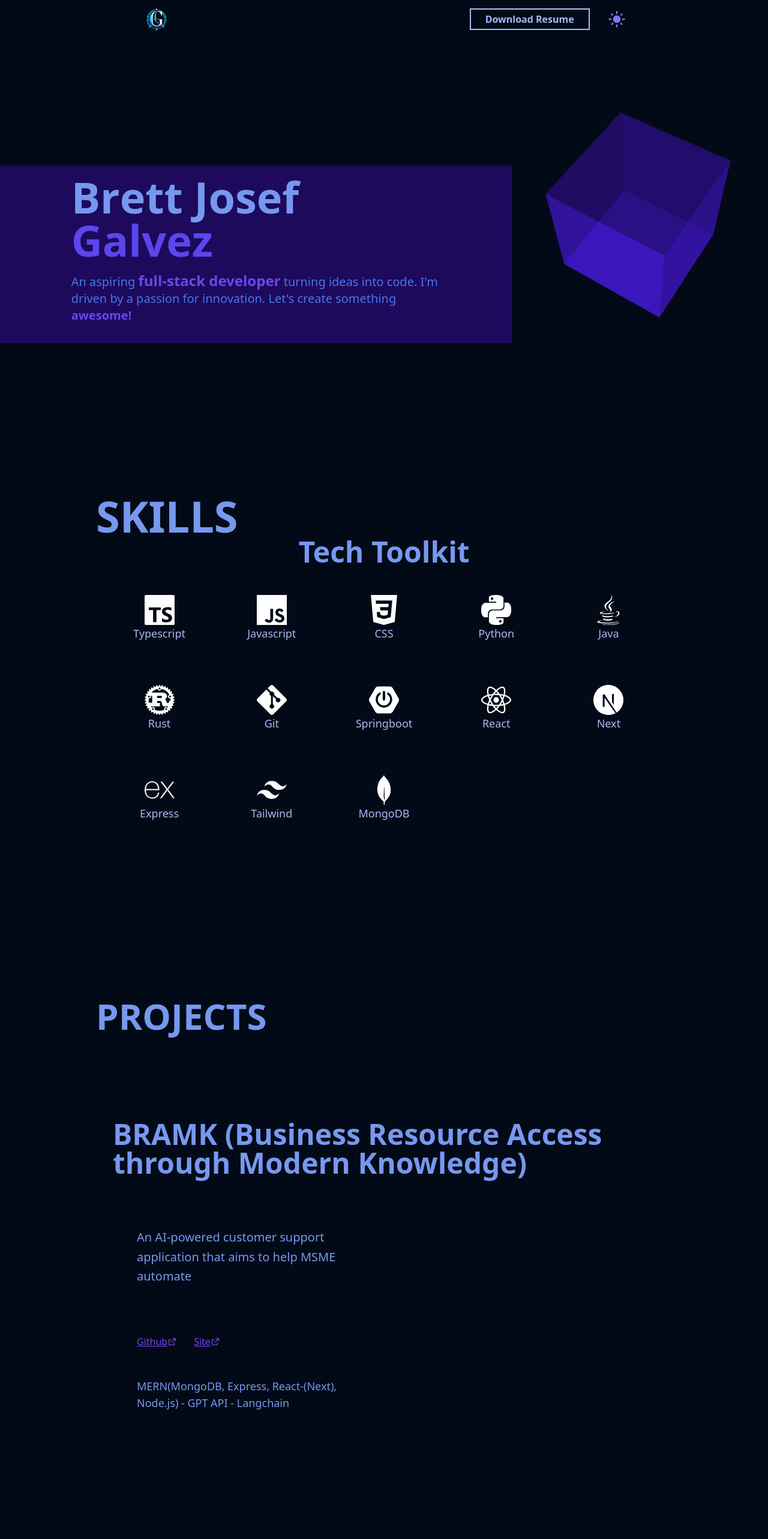
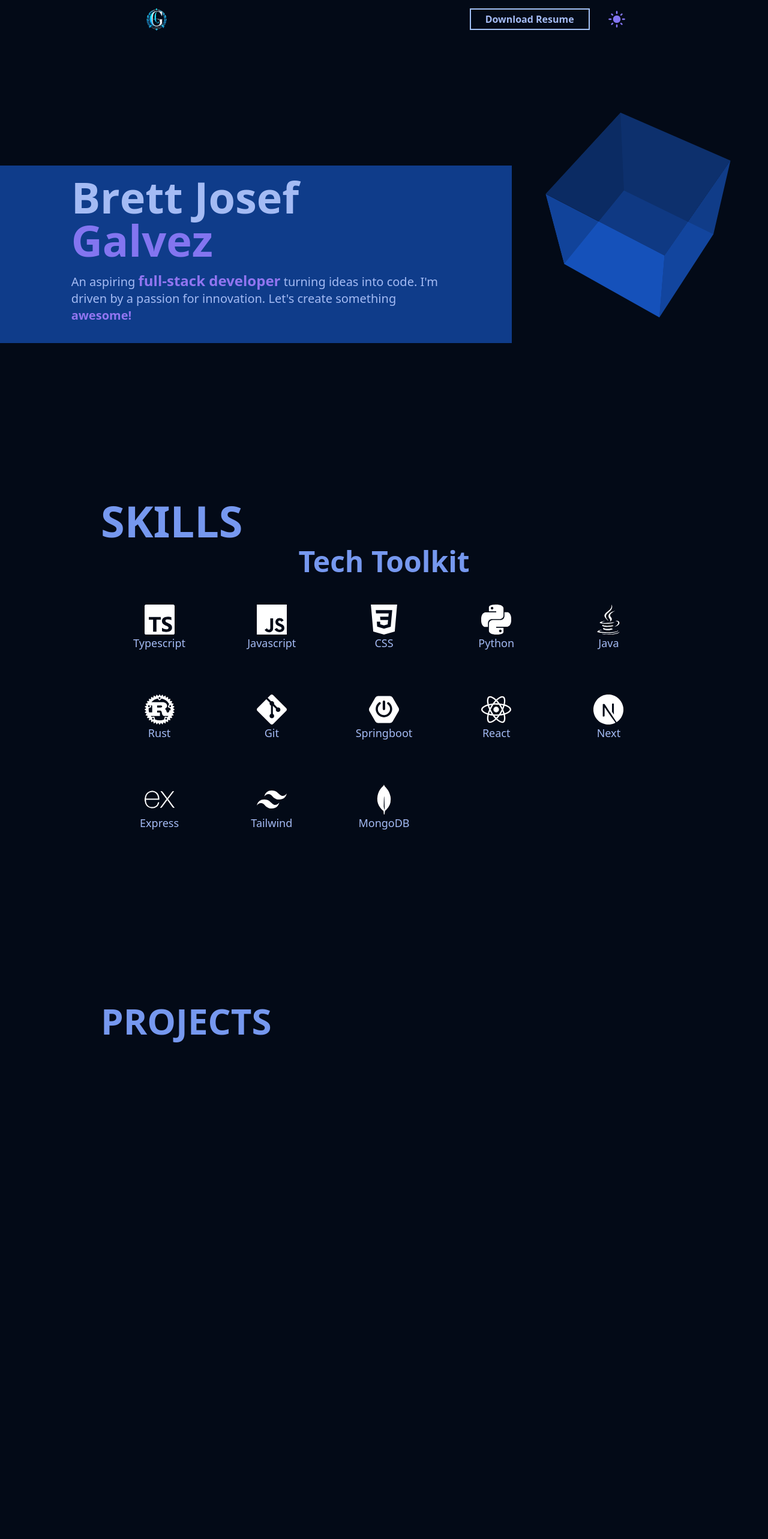
Before and after one commit to suniason/brettgalvez, a React (Create React App) app: page / in a window 1280 px wide. Shown: the top 2566 px of the page at 60% size. Built offline with nearby package versions, Linux system fonts and the light colour scheme; grey boxes are pictures that could not be loaded.

Commit message:
added more animations

```diff
--- a/src/App.tsx
+++ b/src/App.tsx
@@ -1,4 +1,4 @@
-import { useEffect } from "react";
+import { useEffect} from "react";
 import { useConfigContext } from "./context/appcontext";
 import { Introduction, Navbar, Skills, Contact, Projects } from "./components";
 
--- a/src/components/description/skills.tsx
+++ b/src/components/description/skills.tsx
@@ -4,6 +4,7 @@ import { FaJava } from "react-icons/fa";
 import SkillItem from './skillitem';
 import { motion, useInView, useAnimation } from 'framer-motion';
 import { language, text } from '../../utils/variant';
+import Reveal from '../animation/reveal';
 
 const Skills:React.FC = () => {
 
@@ -35,7 +36,11 @@ const Skills:React.FC = () => {
     return (
         <div className='h-[100dvh] my-10 flex flex-col items-center'>
             <div className='w-9/12'>
-                <div className='text-text-700 text-7xl font-extrabold'>SKILLS</div>
+                <div className='text-text-700 text-7xl font-extrabold'>
+                        <div className='flex'>
+                            <Reveal>SKILLS</Reveal>
+                        </div>
+                    </div>
                 <motion.div variants={text} initial='hidden' animate={controls}
                 className='text-text-700 text-5xl font-bold text-center'>Tech Toolkit</motion.div>
                     <motion.ul ref={skillref} variants={language} initial='hidden' animate={controls}
--- a/src/components/intro/identity.tsx
+++ b/src/components/intro/identity.tsx
@@ -1,7 +1,7 @@
 import React from 'react'
 import { letter, sentence } from '../../utils/variant'
 import Preamble from './preamble'
-import { motion } from 'framer-motion'
+import { motion} from 'framer-motion'
 
 interface IdentityProps{
     name: string
@@ -9,20 +9,21 @@ interface IdentityProps{
 }
 
 const Identity:React.FC<IdentityProps> = ({name, lname}) => {
+
     return (
         <>
             <motion.div variants={sentence} initial="hidden" animate="visible"
                 className='text-7xl font-bold md:w-9/12'>
                     {name.split("").map((char, index)=>{
                         return(
-                            <motion.div key={char+index} variants={letter} className='inline text-text-700'>
+                            <motion.div key={char+index} variants={letter} className='inline text-text-800'>
                                 {char}
                             </motion.div>
                         )
                     })}
                     {lname.split("").map((char, index)=>{
                         return(
-                            <motion.div key={char+index} variants={letter} className='inline text-secondary-600'>
+                            <motion.div key={char+index} variants={letter} className='inline text-secondary-700'>
                                 {char}
                             </motion.div>
                         )
--- a/src/components/intro/introduction.tsx
+++ b/src/components/intro/introduction.tsx
@@ -12,7 +12,7 @@ const Introduction:React.FC = () => {
     return (
         <div className='relative flex h-[90dvh] w-full items-center overflow-hidden'>
             <motion.div variants={introbg} initial="hidden" animate="visible"
-            className='w-8/12 flex flex-col justify-center items-center bg-accent-200 p-4'>
+            className='w-8/12 flex flex-col justify-center items-center bg-background-300 p-4'>
                 <Identity name={name} lname={lname}/>
             </motion.div>
             <div className='w-4/12 flex items-center justify-center'>
--- a/src/components/intro/preamble.tsx
+++ b/src/components/intro/preamble.tsx
@@ -2,8 +2,8 @@ import React from 'react'
 
 const Preamble:React.FC = () => {
     return (
-        <div className='m-4 w-9/12 text-xl text-text-600'>
-            An aspiring <span className='text-accent-600 font-semibold text-2xl'>full-stack developer</span> turning ideas into code. I'm driven by a passion for innovation. Let's create something <span className='text-accent-600 font-semibold'>awesome!</span>
+        <div className='m-4 w-9/12 text-xl text-text-800'>
+            An aspiring <span className='text-accent-700 font-semibold text-2xl'>full-stack developer</span> turning ideas into code. I'm driven by a passion for innovation. Let's create something <span className='text-accent-700 font-semibold'>awesome!</span>
         </div>
     )
 }
--- a/src/components/projects/projectitem.tsx
+++ b/src/components/projects/projectitem.tsx
@@ -1,7 +1,7 @@
 
-import React from 'react'
+import React, { useRef } from 'react'
 import { RiExternalLinkLine } from "react-icons/ri";
-import Reveal from '../animation/reveal';
+import { motion, useScroll } from 'framer-motion';
 interface ItemProps{
     name: string
     initial: string
@@ -16,35 +16,37 @@ interface ItemProps{
 
 
 const ProjectItem:React.FC<ItemProps> = ({name, initial, videopath, description, github, link, tech, baseformat}) => {
+    const ref = useRef<HTMLDivElement|null>(null)
+    const {scrollYProgress} = useScroll({
+        target: ref,
+        offset: ['0 1', '1 1.2'],
 
+    })
     return (
 
-        <div className=' m-5 flex justify-center flex-col min-h-screen'>
+        <motion.div ref={ref} style={{scale: scrollYProgress, opacity:scrollYProgress}}
+        className=' m-5 flex justify-center flex-col min-h-screen'>
                 <div className='text-5xl font-bold flex items-center'>
-                        <Reveal>{name}</Reveal>
+                        {name}
                     </div>
                 <div className='grid grid-cols-2 py-3 '>
                 <div className={`p-10 flex flex-col justify-center  `}>
                     <div className='text-xl my-4 leading-relaxed'>
-                        <Reveal>{description}</Reveal>
+                        {description}
                     </div>
 
                     <div className='flex text-accent-600 mt-12 mb-4'>
-                    <Reveal>
                         <a href={github} target='_blank' rel="noreferrer" className='flex items-center underline '>
                             <div>Github</div>
                             <RiExternalLinkLine />
                         </a>
-                    </Reveal>
-                    <Reveal>
                         <a href={link} target='_blank' rel="noreferrer" className='flex items-center underline mx-3'>
                             <div>Site</div>
                             <RiExternalLinkLine />
                         </a>
-                    </Reveal>
                     </div>
                     <div className='text-lg my-4'>
-                        <Reveal>{tech}</Reveal>
+                        {tech}
                     </div>
                 </div>
                 <div className={`${!baseformat?"order-first":""} w-full flex justify-center items-center p-2`}>
@@ -59,7 +61,7 @@ const ProjectItem:React.FC<ItemProps> = ({name, initial, videopath, description,
                     </div>
                 </div>
             </div>
-        </div>
+        </motion.div>
     )
 }
 
--- a/src/components/projects/projects.tsx
+++ b/src/components/projects/projects.tsx
@@ -1,5 +1,6 @@
 import React from 'react'
 import ProjectItem from './projectitem'
+import Reveal from '../animation/reveal'
 
 const Projects:React.FC = () => {
 
@@ -34,7 +35,9 @@ const Projects:React.FC = () => {
     return (
     <div className='flex justify-center'>
         <div className='min-h-[100dvh] text-text-700 w-9/12'>
-            <div className='font-extrabold text-6xl'>PROJECTS</div>
+            <div className='font-extrabold text-6xl'>
+                <div className='flex'><Reveal>PROJECTS</Reveal></div>
+            </div>
             {projects.map((val, index)=>(
                 <ProjectItem
                     key={index}
--- a/src/index.css
+++ b/src/index.css
@@ -48,40 +48,40 @@ body{
   position: absolute;
   width: 100%;
   height: 100%;
-  background-color: var(--accent-50);
+  background-color: var(--background-50);
   opacity: 0.6;
 }
 
 .front {
   transform: rotateY(0deg) translateZ(100px);
-  background-color: var(--accent-400);
+  background-color: var(--background-400);
   opacity: 0.6;
 
 }
 .right {
   transform: rotateY(90deg) translateZ(100px);
   opacity: 0.6;
-  background-color: var(--accent-500);
+  background-color: var(--background-500);
 }
 .back {
   opacity: 0.6;
   transform: rotateY(180deg) translateZ(100px);
-  background-color: var(--accent-100);
+  background-color: var(--background-100);
 }
 .left {
   opacity: 0.6;
   transform: rotateY(-90deg) translateZ(100px);
-  background-color: var(--accent-200);
+  background-color: var(--background-200);
 }
 .top {
   opacity: 0.6;
   transform: rotateX(90deg) translateZ(100px);
-  background-color: var(--accent-400);
+  background-color: var(--background-400);
 }
 .bottom {
   opacity: 0.6;
   transform: rotateX(-90deg) translateZ(100px);
-  background-color: var(--accent-300);
+  background-color: var(--background-300);
 }
 
 @layer base {
```
